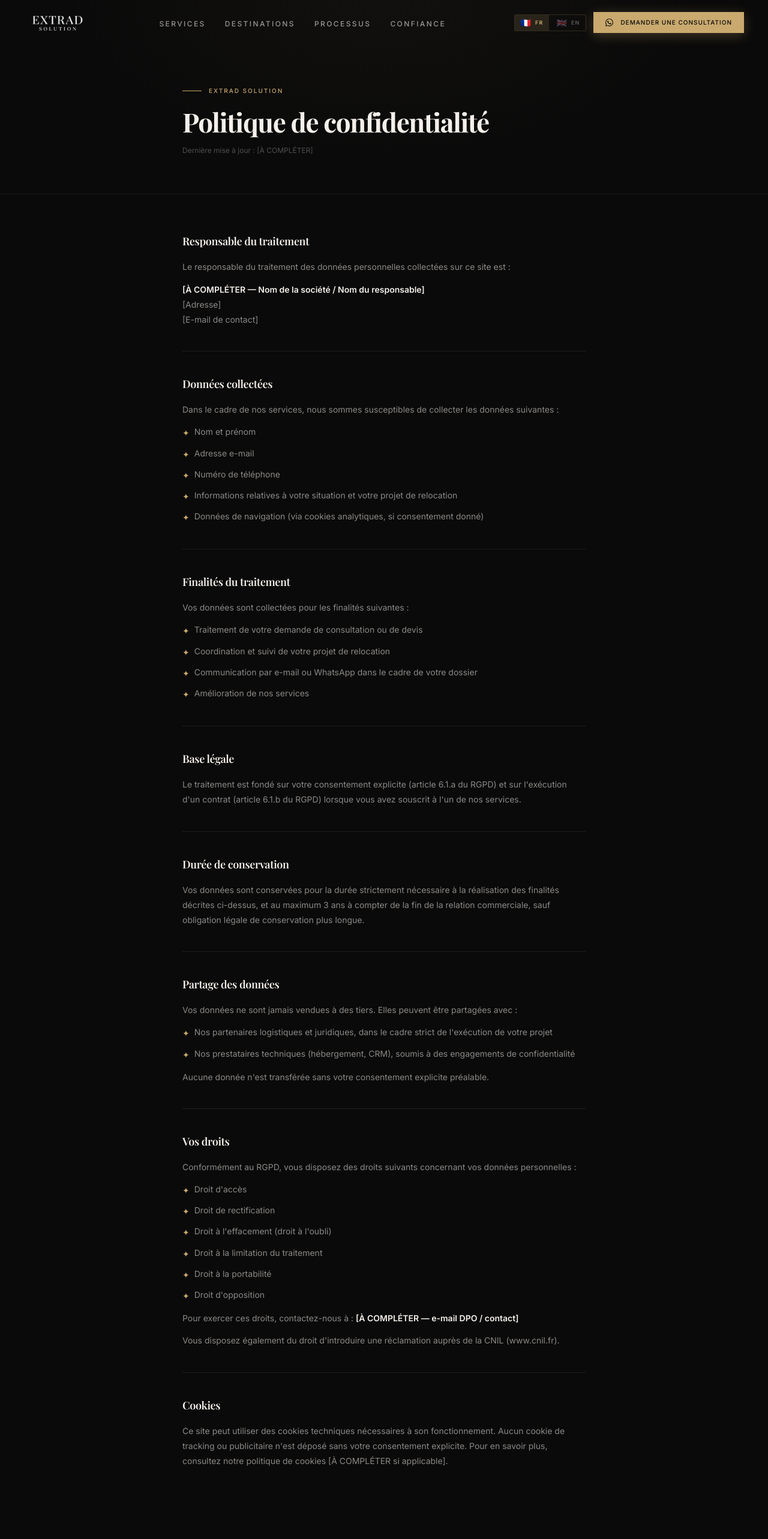
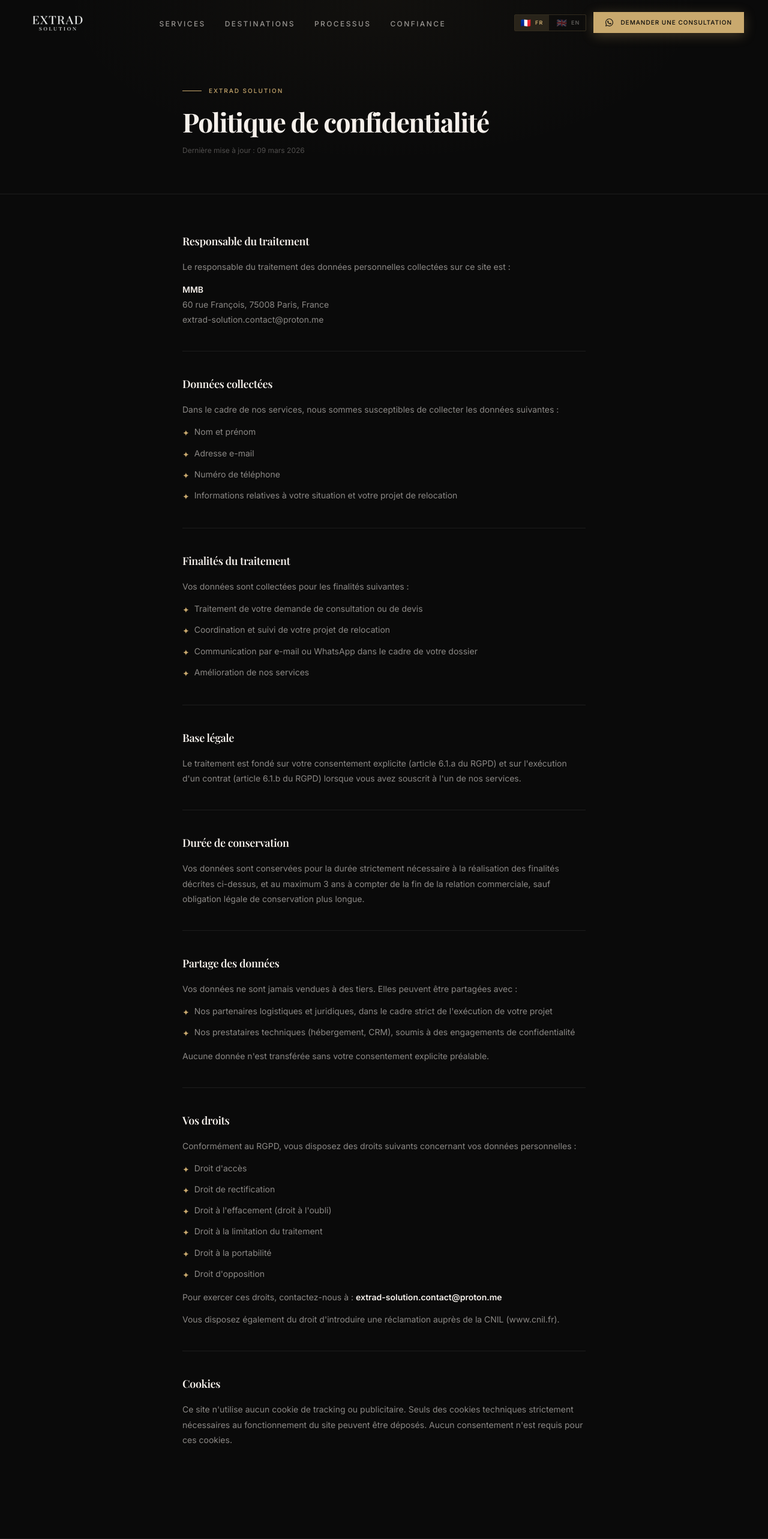
Before and after one commit to Maximgeb/extrad-solution, a Next.js app: page /politique-de-confidentialite in a window 1280 px wide. Shown: the top 2566 px of the page at 60% size. Built offline with nearby package versions, Linux system fonts and the light colour scheme.

Commit message:
Fill in politique de confidentialité — MMB, proton.me, Paris, 09/03/2026

```diff
--- a/app/politique-de-confidentialite/page.tsx
+++ b/app/politique-de-confidentialite/page.tsx
@@ -8,14 +8,18 @@ export default function PolitiqueConfidentialite() {
   return (
     <LegalLayout
       title="Politique de confidentialité"
-      lastUpdated="[À COMPLÉTER]"
+      lastUpdated="09 mars 2026"
       sections={[
         {
           title: "Responsable du traitement",
           content: (
             <>
               <p>Le responsable du traitement des données personnelles collectées sur ce site est :</p>
-              <p><strong className="text-[#F5F0EB]">[À COMPLÉTER — Nom de la société / Nom du responsable]</strong><br />[Adresse]<br />[E-mail de contact]</p>
+              <p>
+                <strong className="text-[#F5F0EB]">MMB</strong><br />
+                60 rue François, 75008 Paris, France<br />
+                extrad-solution.contact@proton.me
+              </p>
             </>
           ),
         },
@@ -30,7 +34,6 @@ export default function PolitiqueConfidentialite() {
                   "Adresse e-mail",
                   "Numéro de téléphone",
                   "Informations relatives à votre situation et votre projet de relocation",
-                  "Données de navigation (via cookies analytiques, si consentement donné)",
                 ].map((item) => (
                   <li key={item} className="flex items-start gap-2">
                     <span className="text-[#C9A96E] flex-shrink-0 mt-0.5">✦</span>
@@ -118,7 +121,7 @@ export default function PolitiqueConfidentialite() {
                   </li>
                 ))}
               </ul>
-              <p className="mt-3">Pour exercer ces droits, contactez-nous à : <strong className="text-[#F5F0EB]">[À COMPLÉTER — e-mail DPO / contact]</strong></p>
+              <p className="mt-3">Pour exercer ces droits, contactez-nous à : <strong className="text-[#F5F0EB]">extrad-solution.contact@proton.me</strong></p>
               <p className="mt-2">Vous disposez également du droit d'introduire une réclamation auprès de la CNIL (www.cnil.fr).</p>
             </>
           ),
@@ -127,7 +130,7 @@ export default function PolitiqueConfidentialite() {
           title: "Cookies",
           content: (
             <p>
-              Ce site peut utiliser des cookies techniques nécessaires à son fonctionnement. Aucun cookie de tracking ou publicitaire n'est déposé sans votre consentement explicite. Pour en savoir plus, consultez notre politique de cookies [À COMPLÉTER si applicable].
+              Ce site n'utilise aucun cookie de tracking ou publicitaire. Seuls des cookies techniques strictement nécessaires au fonctionnement du site peuvent être déposés. Aucun consentement n'est requis pour ces cookies.
             </p>
           ),
         },
```
